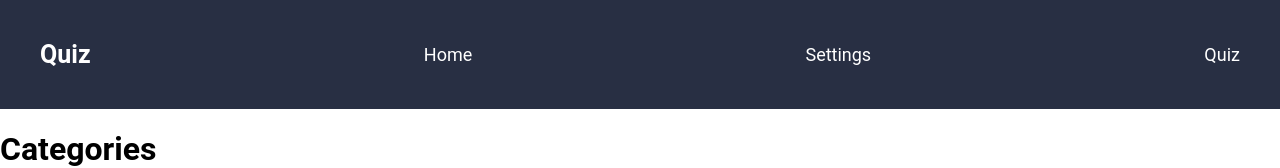
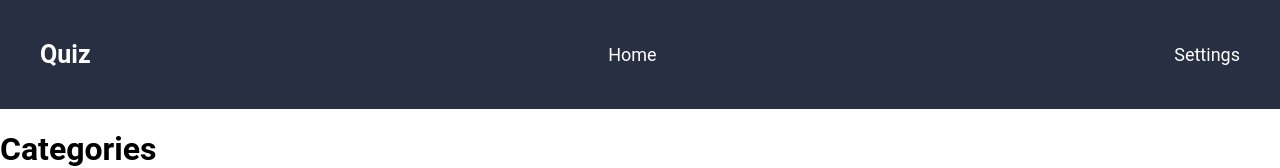
Before and after one commit to Senseyka0/quiz-app, a React (Create React App) app: page / in a window 1280 px wide. Shown: the top 168 px of the page. Built offline with nearby package versions, Linux system fonts and the light colour scheme.

Commit message:
removed quizz link from navbar

```diff
--- a/src/components/Header.tsx
+++ b/src/components/Header.tsx
@@ -3,22 +3,22 @@ import styled from "styled-components";
 
 const Header = () => {
   return (
-    <Wrap>
+    <Wrapper>
       <Nav>
         <Logo>Quiz</Logo>
 
         <Link to="/">Home</Link>
         <Link to="/settings">Settings</Link>
-        <Link to="/quiz">Quiz</Link>
       </Nav>
-    </Wrap>
+    </Wrapper>
   );
 };
 
-const Wrap = styled.div`
+const Wrapper = styled.div`
   background-color: #282f43;
   padding: 15px 0;
 `;
+
 const Nav = styled.div`
   display: flex;
   justify-content: space-between;
```
